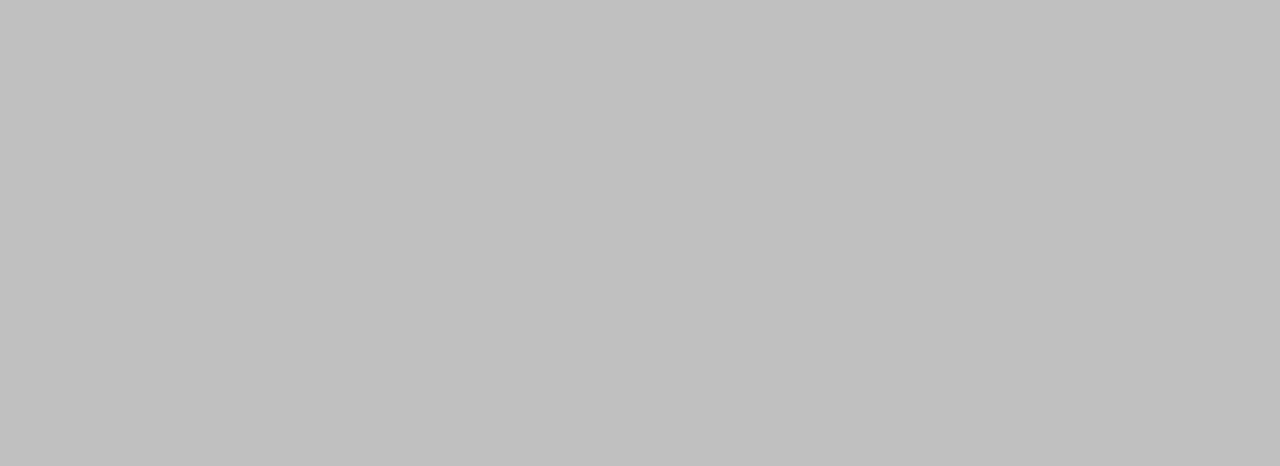
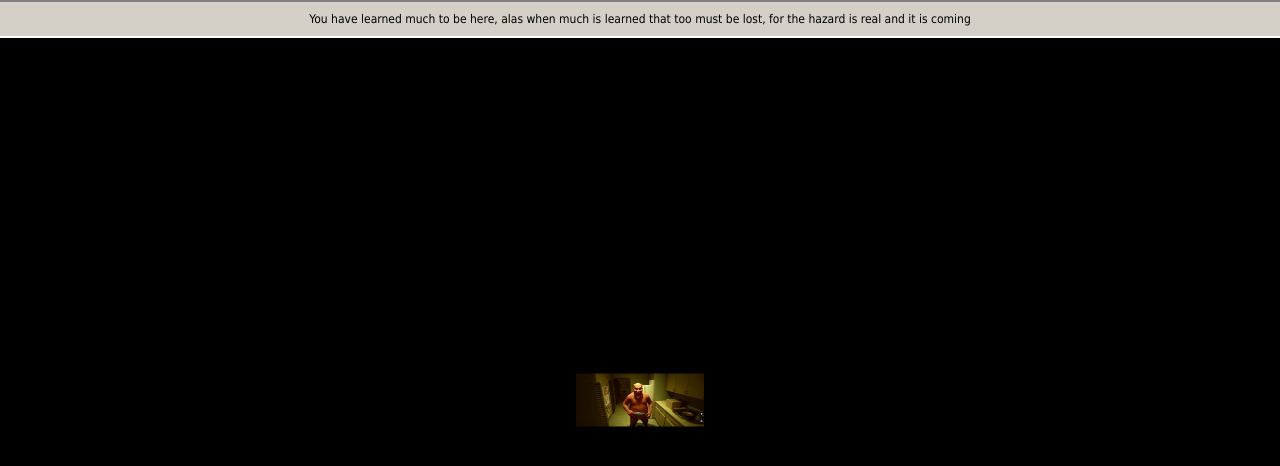
Before and after one commit to Kingjaybail/The-temporal-report, a React (Vite) app in the folder temp-frontend/: page /Annuaki in a window 1280 px wide. Before the commit this address had no page. Shown: the top 466 px of the page. Built offline with nearby package versions, Linux system fonts and the light colour scheme; sample sign-in values are in the browser's storage.

Commit message:
added comments on a user page

```diff
--- a/temp-frontend/src/App.jsx
+++ b/temp-frontend/src/App.jsx
@@ -7,6 +7,7 @@ import Edit from "./pages/Create-Article/edit.jsx";
 import Users from "./pages/Users/users.jsx";
 import UserPage from "./pages/Users/userpage.jsx"
 import ArticlePage from "./pages/ArticlePage/articlepage.jsx";
+import Annuaki from "./pages/Annuaki/annuaki.jsx";
 
 export default function App() {
   return (
@@ -20,6 +21,7 @@ export default function App() {
         <Route path="edit/:id" element={<Edit/>}/>
         <Route path="/users" element={<Users />} />
         <Route path="/users/:username" element={<UserPage />} />
+        <Route path="/Annuaki" element={<Annuaki />} />
       </Routes>
     </Router>
   );
--- /dev/null
+++ b/temp-frontend/src/pages/Annuaki/annuaki.jsx
@@ -0,0 +1,23 @@
+import { useState } from "react";
+import { saveDraft, publishArticle, fetchLatestDraft } from "../../util/router";
+import { uploadImage } from "../../util/router";
+import Navbar from "../../components/Navbar/navbar.jsx"
+import "./annuaki.scss";
+import him from "./img.png";
+
+export default function Annuaki() {
+  const loggedInUser = localStorage.getItem("user");
+  if (!loggedInUser) {
+    window.location.href = "/login";
+  }
+
+
+  return (
+    <div>
+        <img className="him" src={him} alt="him"/>
+        <footer className="footer">
+            You have learned much to be here, alas when much is learned that too must be lost, for the hazard is real and it is coming
+        </footer>
+    </div>
+  );
+}
--- /dev/null
+++ b/temp-frontend/src/pages/Annuaki/annuaki.scss
@@ -0,0 +1,13 @@
+body {
+    margin: 0;
+    background: black;
+    color: white;
+}
+
+.him {
+  width: 128px;
+  position: absolute;
+  top: 50%;
+  left: 50%;
+  transform: translate(-50%, -50%);
+}
--- a/temp-frontend/src/pages/Users/userpage.jsx
+++ b/temp-frontend/src/pages/Users/userpage.jsx
@@ -20,7 +20,21 @@ export default function UserPage() {
     } catch {
       setError("User not found");
     }
-  }
+   }
+    function fireHintRequest() {
+        console.log("test");
+      fetch(`${import.meta.env.VITE_REACT_API_URL}/A_Gift`, {
+        headers: {
+          "A_gift_from_the_creator": "The mall contains much, but a talking dog? how bizarre"
+        }
+      }).catch(() => {});
+    }
+
+    useEffect(() => {
+      if (username === "The_Creator") {
+        fireHintRequest();
+      }
+    }, [username]);
 
   useEffect(() => {
     loadUser();
@@ -90,13 +104,12 @@ export default function UserPage() {
 
               <hr />
 
-              {/* Articles */}
               <h3>Articles</h3>
               {data.articles.length === 0 && <p>No published articles.</p>}
 
               {data.articles.map((article) => (
                 <article key={article.id} className="news-article">
-                  <h4>{article.title}</h4>
+                  <h2><a href={`/articles/${article.id}`}>{article.title}</a></h2>
                   <div className="article-meta">
                     {new Date(article.created_at).toLocaleDateString()}
                   </div>
@@ -111,8 +124,11 @@ export default function UserPage() {
           )}
         </main>
       </div>
-
-      <footer className="footer">Contributor Archive</footer>
+      {data.username == "The_Creator" ? (
+        <footer className="footer">Wonder whats going on in the network these days?</footer>
+      ): (
+        <footer className="footer">Contributor Archive</footer>
+      )}
     </div>
   );
 }
```
Also changed, not shown: temp-frontend/src/pages/Annuaki/img.png (added).
